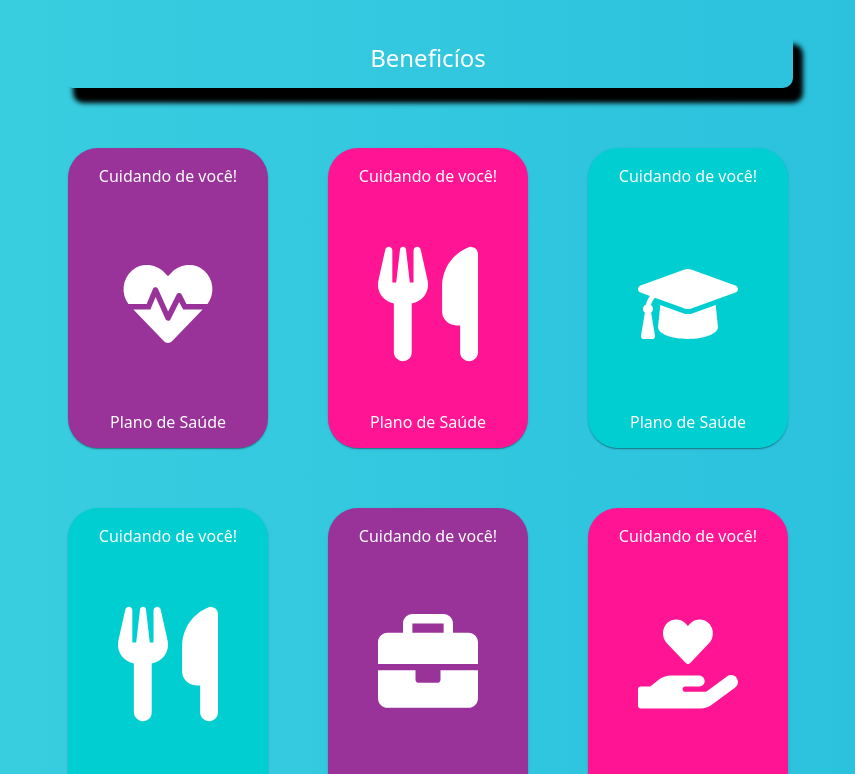
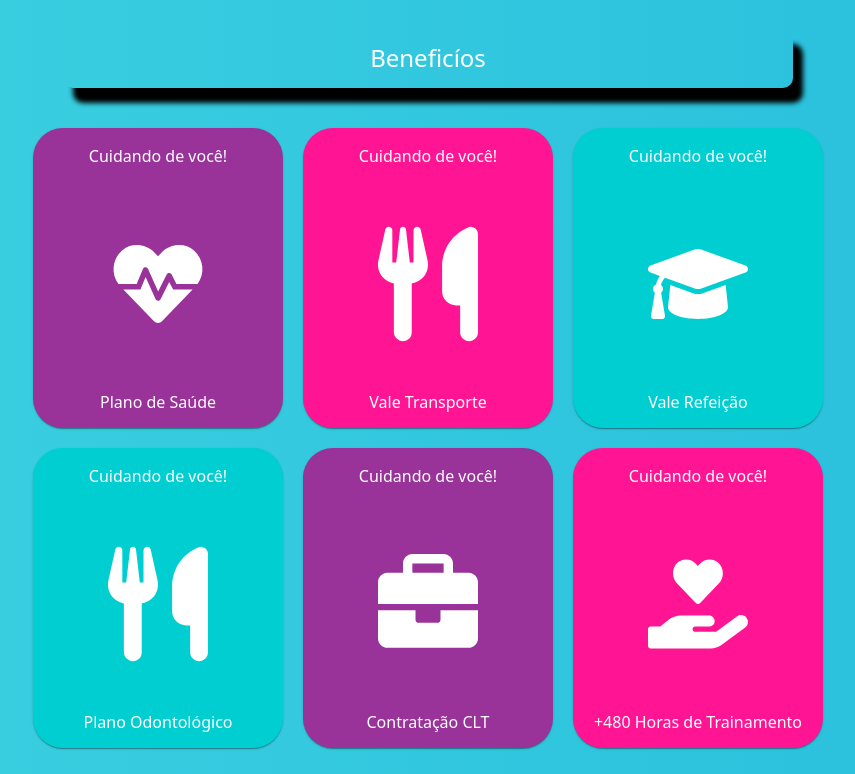
Before and after one commit to LucaMaia/TelaTrainee, a Next.js app: page / in a window 1280 px wide. Shown: the part 2575-3349 px from the top of the page, without its empty margins (212-1067 px from the left). Built offline with nearby package versions, Linux system fonts and the light colour scheme.

Commit message:
alterações miniCards

```diff
--- a/components/MiniCard/index.jsx
+++ b/components/MiniCard/index.jsx
@@ -10,7 +10,7 @@ import {CardActionArea} from '@mui/material';
 export default function MiniCard({src, label, text, backgroundColor}) {
   return (
       // primeiro card
-    <Card sx={{ width: 200 }} style={{backgroundColor: backgroundColor, borderRadius:"30px", height:"300px"}}>
+    <Card sx={{ width: 250 }} style={{backgroundColor: backgroundColor, borderRadius:"30px", height:"300px"}}>
       <CardActionArea>
         <CardContent>
           <p style={{color:"white"}}>
--- a/subpages/beneficios/index.jsx
+++ b/subpages/beneficios/index.jsx
@@ -4,11 +4,11 @@ import styles from '../../styles/Beneficios.module.css'
 
 let miniCards = [
     {"src": "/benefs/heart.svg", "label": "Cuidando de você!", "text": "Plano de Saúde", "backgroundColor":"#993399"},
-    {"src": "/benefs/food.svg", "label": "Cuidando de você!", "text": "Plano de Saúde" ,"backgroundColor":"#ff1493"},
-    {"src": "/benefs/cap.svg", "label": "Cuidando de você!", "text": "Plano de Saúde", "backgroundColor":"#00ced1"},
-    {"src": "/benefs/food.svg", "label": "Cuidando de você!", "text": "Plano de Saúde", "backgroundColor":"#00ced1"},
-    {"src": "/benefs/bag.svg", "label": "Cuidando de você!", "text": "Plano de Saúde", "backgroundColor":"#993399"},
-    {"src": "/benefs/life.svg", "label": "Cuidando de você!", "text": "Plano de Saúde", "backgroundColor":"#ff1493"},
+    {"src": "/benefs/food.svg", "label": "Cuidando de você!", "text": "Vale Transporte" ,"backgroundColor":"#ff1493"},
+    {"src": "/benefs/cap.svg", "label": "Cuidando de você!", "text": "Vale Refeição", "backgroundColor":"#00ced1"},
+    {"src": "/benefs/food.svg", "label": "Cuidando de você!", "text": "Plano Odontológico", "backgroundColor":"#00ced1"},
+    {"src": "/benefs/bag.svg", "label": "Cuidando de você!", "text": "Contratação CLT", "backgroundColor":"#993399"},
+    {"src": "/benefs/life.svg", "label": "Cuidando de você!", "text": "+480 Horas de Trainamento", "backgroundColor":"#ff1493"},
 ]
 
 export default function Beneficios() {
@@ -20,7 +20,7 @@ export default function Beneficios() {
               <div className={styles.beneficios}>
                   {miniCards.map((item,index) => {
                       return (
-                          <div  key={index} style={{padding:"30px"}}>
+                          <div  key={index} style={{padding:"10px"}}>
                               <MiniCard
                                   src={item.src}
                                   label={item.label}
```
